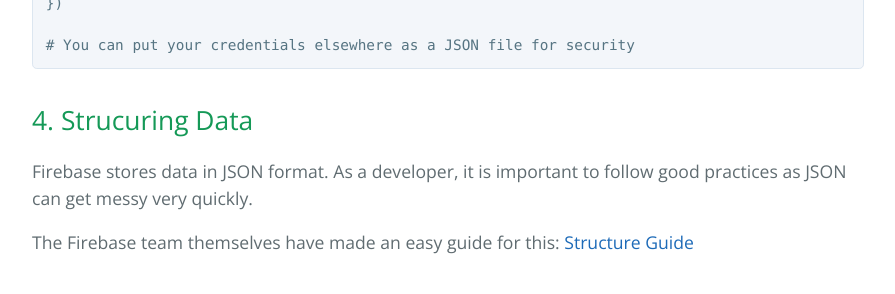
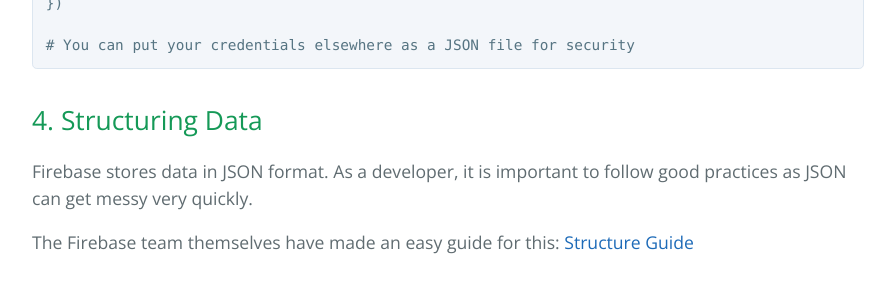
Before and after one commit to learning-software-engineering/learning-software-engineering.github.io, a Jekyll site: the page built from Topics/Tech_Stacks/Firebase_Realtime_Database.md, in a window 1280 px wide and 900 px high, scrolled down 1825 px. Shown: the part 158-452 px from the top of the window, without its empty margins (192-1087 px from the left). Built offline with Jekyll 4.4.1, drawn with Linux system fonts in a browser that asks for light colours; our own code applies the rules of GitHub Pages for plain Markdown files.

Commit message:
Spelling mistake fix

````diff
--- a/Topics/Tech_Stacks/Firebase_Realtime_Database.md
+++ b/Topics/Tech_Stacks/Firebase_Realtime_Database.md
@@ -53,7 +53,7 @@
 # You can put your credentials elsewhere as a JSON file for security
 ```
 
-## 4. Strucuring Data
+## 4. Structuring Data
 Firebase stores data in JSON format. As a developer, it is important to follow good practices as JSON can get messy very quickly.
 
 The Firebase team themselves have made an easy guide for this: [Structure Guide](https://firebase.google.com/docs/database/admin/structure-data)
````
